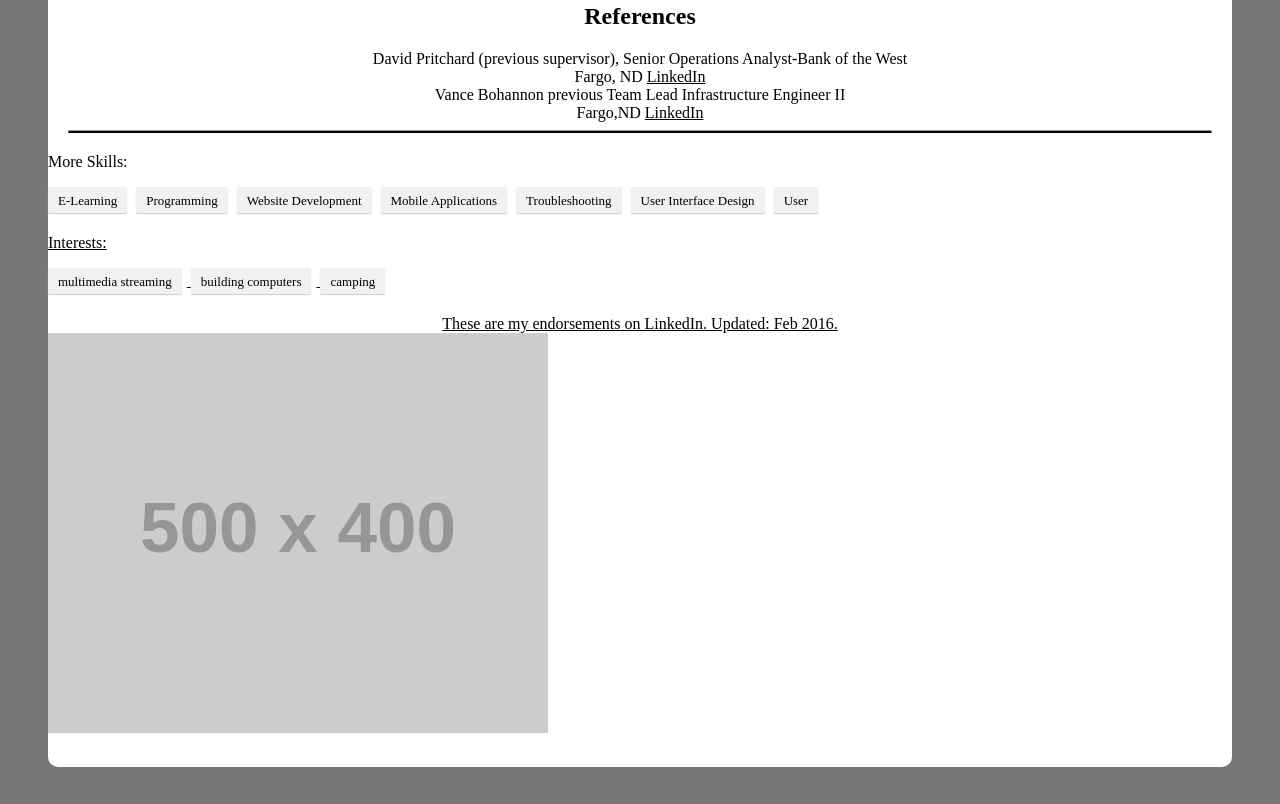
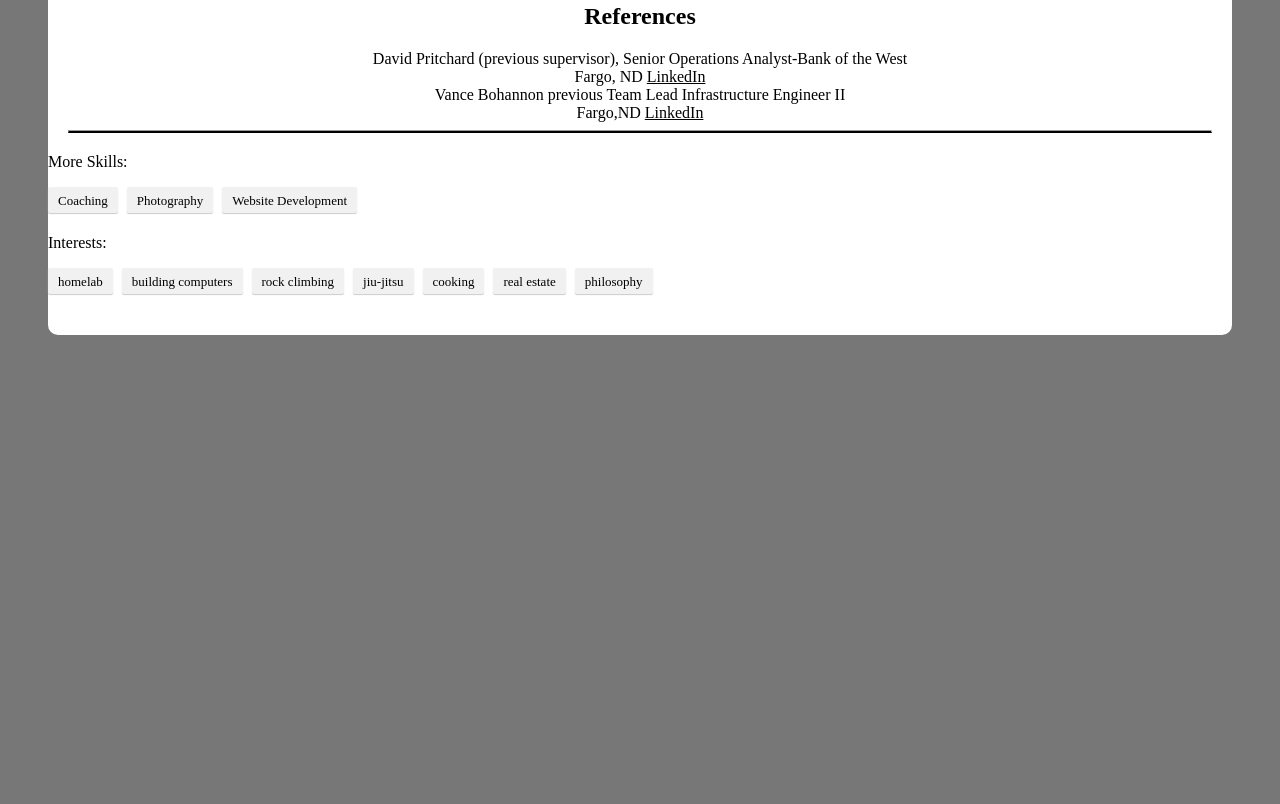
Before and after one commit to Ramanujiggy/cloud-resume-challenge, a plain HTML site: page index.html in a window 1280 px wide. Shown: the part 4152-4956 px from the top of the page. After the commit the page ends 4575 px from the top, so only its background shows below. Drawn offline with Linux system fonts and the light colour scheme; placeholder pictures from the web are drawn by us.

Commit message:
finishing html for page

```diff
--- a/index.html
+++ b/index.html
@@ -415,34 +415,32 @@
                     More Skills:
                     <ul class="pills">
 
-                        <li class="skill"><a href="#" title="E-Learning"><span class="wrap">E-Learning</span></a></li>
-                        <li class="skill"><a href="#" title="Programming"><span class="wrap">Programming</span></a></li>
+                        <li class="skill"><a href="#" title="Coaching"><span class="wrap">Coaching</span></a></li>
+                        <li class="skill"><a href="#" title="Photography"><span class="wrap">Photography</span></a></li>
                         <li class="skill"><a href="#" title="Website Development"><span class="wrap">Website
                                     Development</span></a></li>
-                        <li class="skill"><a href="#" title="Mobile Applications"><span class="wrap">Mobile
-                                    Applications</span></a></li>
-                        <li class="skill"><a href="#" title="Troubleshooting"><span
-                                    class="wrap">Troubleshooting</span></a>
-                        </li>
-                        <li class="skill"><a href="#" title="User Interface Design"><span class="wrap">User Interface
-                                    Design</span></a></li>
-                        <li class="skill"><a href="#" title="User Experience"><span class="wrap">User
                     </ul>
 
 
                     Interests:
                     <ul class="pills">
 
-                        <li class="interest"><span class="wrap">multimedia streaming</span></li>
+                        <li class="interest"><span class="wrap">homelab</span></li>
                         <li class="interest"><span class="wrap">building computers</span></li>
-                        <li class="interest"><span class="wrap">camping</span></li>
+                        <li class="interest"><span class="wrap">rock climbing</span></li>
+                        <li class="interest"><span class="wrap">jiu-jitsu</span></li>
+                        <li class="interest"><span class="wrap">cooking</span></li>
+                        <li class="interest"><span class="wrap">real estate</span></li>
+                        <li class="interest"><span class="wrap">philosophy</span></li>
 
                     </ul>
 
 
 
                 </div>
+
                 <div class="col-md-6">
+                    <!---
                     <div class="linkedin-link">
 
                         <span>These are my endorsements on LinkedIn. Updated: Feb 2016.</span>
```
